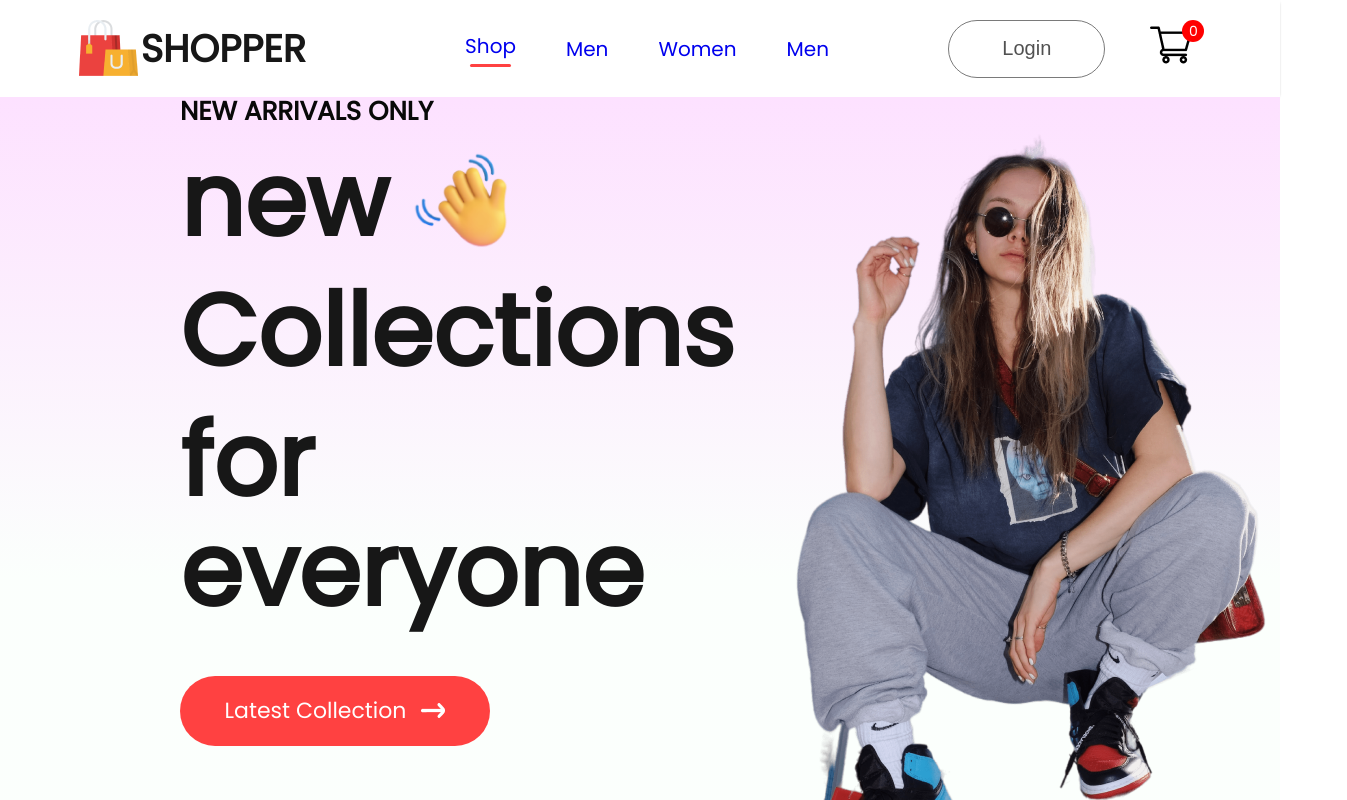
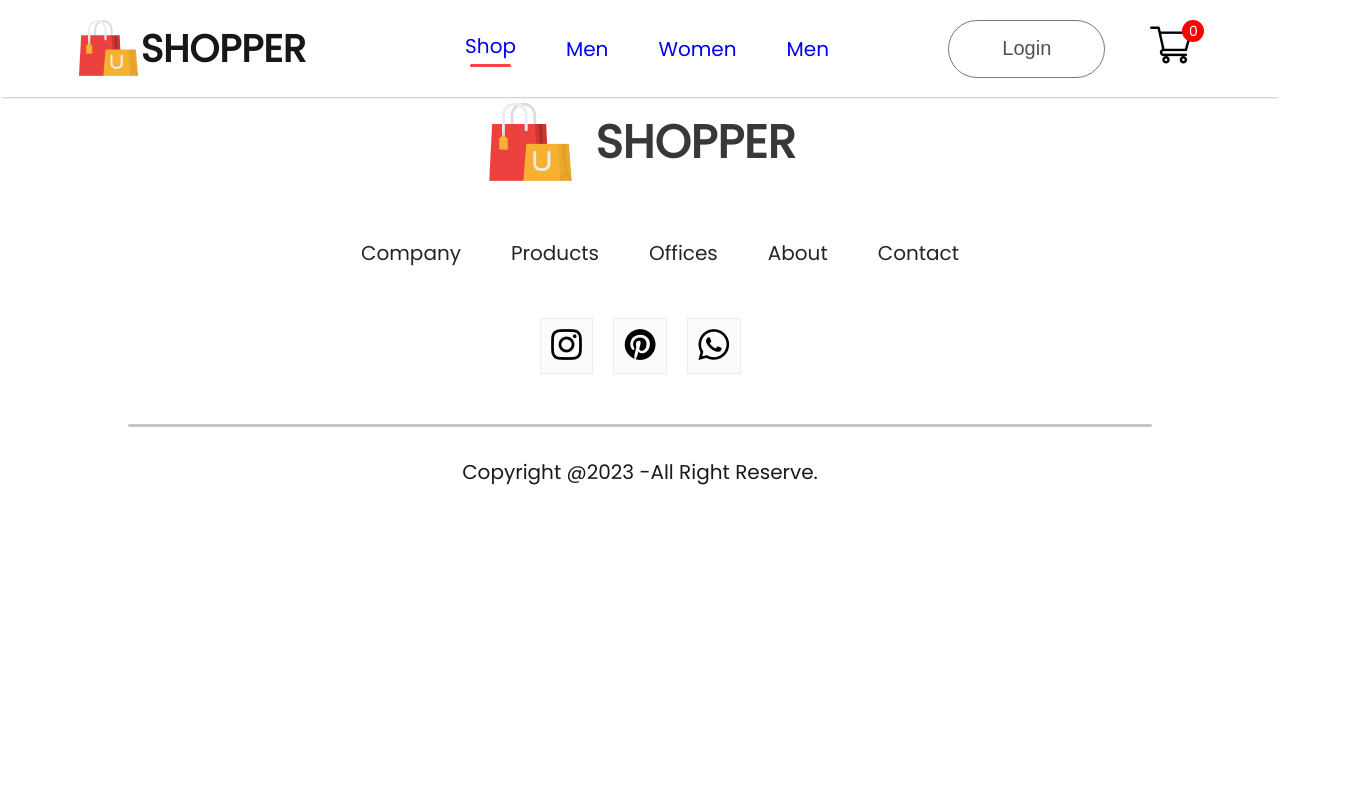
Before and after one commit to samarpansarkar/E-Commerce-greatstack, a React (Create React App) app: page /login in a window 1280 px wide. Shown: the top 800 px of the page, 1347 px wide, since content can reach past the window. Built offline with nearby package versions, Linux system fonts and the light colour scheme.

Commit message:
adding footer (1:22:30)

```diff
--- a/src/App.js
+++ b/src/App.js
@@ -6,14 +6,15 @@
 import Product from './Pages/Product';
 import Cart from './Pages/Cart';
 import LoginSignUp from './Pages/LoginSignup';
+import Footer from './Components/Footer/Footer';
 
 function App() {
   return (
     <>
       <BrowserRouter>
+        <Navbar />
         <Routes>
-
-          <Route path='/' element={<ShopCategory category='/' />} />
+          <Route path='/' element={<Shop/>} />
           <Route path='/mens' element={<ShopCategory category="men" />} />
           <Route path='/womens' element={<ShopCategory category="women" />} />
           <Route path='/kids' element={<ShopCategory category="kid" />} />
@@ -21,11 +22,9 @@
             <Route path=':productId' element={<Product />} />
           </Route>
           <Route path='/cart' element={<Cart />} />
-          <Route path='/login' element={<LoginSignUp/>} />
+          <Route path='/login' element={<LoginSignUp />} />
         </Routes>
-        <Navbar />
-        <Shop/>
-
+        <Footer />
       </BrowserRouter>
     </>
   );
@@ -34,4 +33,4 @@
 export default App;
 
 
-//todo 1:5
+//todo 1:16
--- /dev/null
+++ b/src/Components/Footer/Footer.css
@@ -0,0 +1,59 @@
+.footer{
+    display: flex;
+    flex-direction: column;
+    justify-content: center;
+    align-items: center;
+    gap: 50px;
+
+}
+.footer-logo{
+    display: flex;
+    align-items: center;
+    gap: 20px;
+}
+.footer-logo p{
+    color: #383838;
+    font-size: 46px;
+    font-weight: 700;
+}
+.footer-links{
+    display: flex;
+    list-style: none;
+    gap: 50px;
+    color: #252525;
+    font-size: 20px;
+}
+.footer-links li{
+    cursor: pointer;
+}
+.footer-social-icon{
+    display: flex;
+    gap: 20px;
+
+}
+
+.footer-icon-container{
+    padding: 10px;
+    padding-bottom: 6px;
+    background: #fbfbfb;
+    border: 1px solid #ebebeb;
+}
+
+.footer-copyright{
+    display: flex;
+    flex-direction: column;
+    align-items: center;
+    gap: 30px;
+    width: 100%;
+    margin-bottom: 30px;
+    color: #1a1a1a;
+    font-size: 20px;
+}
+
+.footer-copyright hr{
+    width: 80%;
+    border: none;
+    border-radius: 10px;
+    height: 3px;
+    background: #c7c7c7;
+}
--- /dev/null
+++ b/src/Components/Footer/Footer.jsx
@@ -0,0 +1,40 @@
+import React from 'react'
+import './Footer.css'
+import footer_logo from '../Assets/logo_big.png'
+import instagram_icon from "../Assets/instagram_icon.png"
+import pintester_icon from '../Assets/pintester_icon.png'
+import whatsapp_icon from '../Assets/whatsapp_icon.png'
+const Footer = () => {
+  return (
+    <div className='footer'>
+      <div className="footer-logo">
+        <img src={footer_logo} alt="" />
+        <p>SHOPPER</p>
+      </div>
+      <ul className="footer-links">
+        <li>Company</li>
+        <li>Products</li>
+        <li>Offices</li>
+        <li>About</li>
+        <li>Contact</li>
+      </ul>
+      <div className="footer-social-icon">
+        <div className="footer-icon-container">
+            <img src={instagram_icon} alt="" />
+        </div>
+        <div className="footer-icon-container">
+            <img src={pintester_icon} alt="" />
+        </div>
+        <div className="footer-icon-container">
+            <img src={whatsapp_icon} alt="" />
+        </div>
+      </div>
+      <div className="footer-copyright">
+        <hr />
+        <p>Copyright @2023 -All Right Reserve.</p>
+      </div>
+    </div>
+  )
+}
+
+export default Footer
--- a/src/Pages/Shop.jsx
+++ b/src/Pages/Shop.jsx
@@ -13,6 +13,7 @@
       <Offers/>
       <NewCollections/>
       <NewsLetter/>
+
     </div>
   )
 }
```
